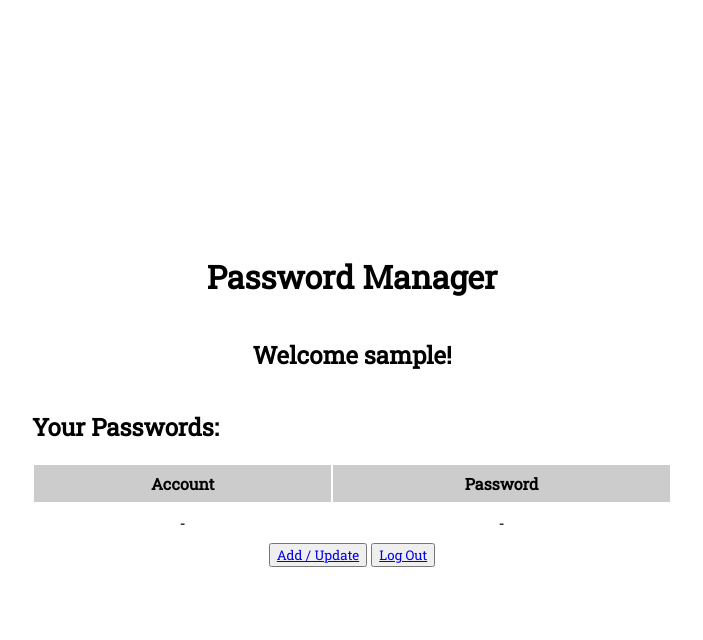
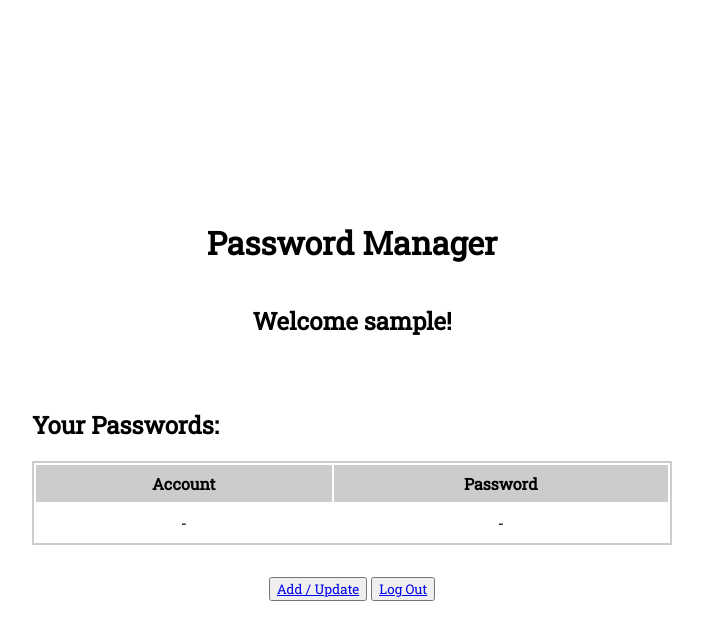
Before and after one commit to leslieyip02/cyber-security-base-project-i, a Django app: a page that uses src/pages/templates/pages/user.html in a window 1280 px wide. Shown: the top 640 px of the page, without its empty margins (288-991 px from the left). Run offline with Django 4.2, Linux system fonts and the light colour scheme; data that the repository does not hold is empty; some libraries are stand-ins or nearby versions.

Commit message:
Minor styles adjustment

```diff
--- a/src/pages/static/pages/styles.css
+++ b/src/pages/static/pages/styles.css
@@ -32,10 +32,12 @@
 
 #passwords {
     width: 50vw;
+    margin: 2rem;
 }
 
 #passwords > table {
     width: 100%;
+    border: 2px solid #cccccc;
 }
 
 td, th {
```
